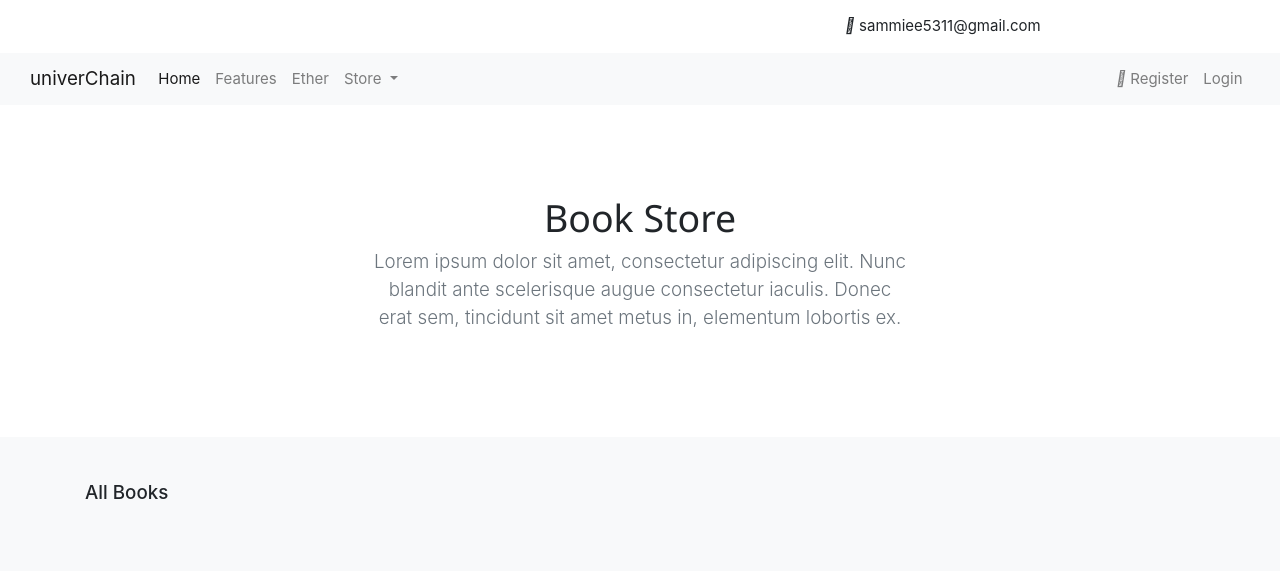
After one commit to sammiee5311/univerChain, a Django app: page /store/ in a window 1280 px wide. The commit adds this page. Shown: the top 571 px of the page. Run offline with Django 3.2, Linux system fonts and the light colour scheme; data that the repository does not hold is empty; some libraries are stand-ins or nearby versions.

Commit message:
store update
- added html files

```diff
--- a/ether/views.py
+++ b/ether/views.py
@@ -21,7 +21,7 @@ def check(request):
                 messages.error(request, 'User already existed.')
 
         elif ether_state and 'registered' in request.POST:
-            registered = contract.functions.registeredStudent(account).call({'from': account})
+            registered = contract.functions.checkRegistered().call({'from': account})
             registered = 'currently registered' if registered else 'you are not registered.'
         else:
             """ error message """
--- /dev/null
+++ b/store/urls.py
@@ -0,0 +1,8 @@
+from django.urls import path
+from . import views
+
+app_name = 'store'
+
+urlpatterns = [
+    path('', views.products, name='products'),
+]
--- a/store/views.py
+++ b/store/views.py
@@ -1,3 +1,17 @@
 from django.shortcuts import render
 
-# Create your views here.
+from .models import Category, Product
+
+
+def categories(request):
+    return {
+        'categories': Category.objects.all()
+    }
+
+def products(request):
+    prods = Product.objects.all()
+
+    context = {
+        'products' : prods
+    }
+    return render(request, 'store/main.html', context)
--- a/templates/partials/_navbar.html
+++ b/templates/partials/_navbar.html
@@ -3,10 +3,10 @@
 <nav class="navbar navbar-expand-lg navbar-light bg-light">
   <div class="container-fluid">
     <a class="navbar-brand" href="{% url 'index' %}">univerChain</a>
-    <button class="navbar-toggler" type="button" data-toggle="collapse" data-target="#navbarNavDropdown">
+    <button class="navbar-toggler" type="button" data-toggle="collapse" data-target="#navbarNavDropdown2">
       <span class="navbar-toggler-icon"></span>
     </button>
-    <div class="collapse navbar-collapse" id="navbarNavDropdown">
+    <div class="collapse navbar-collapse" id="navbarNavDropdown2">
       <ul class="navbar-nav">
         <li class="nav-item">
           <a class="nav-link active" aria-current="page" href="#">Home</a>
@@ -16,6 +16,19 @@
         </li>
         <li class="nav-item">
           <a class="nav-link" href="{% url 'ether' %}">Ether</a>
+        </li>
+        <li class="nav-item dropdown">
+          <a class="nav-link dropdown-toggle" href="#" id="navbarDropdown" role="button" data-toggle="dropdown" aria-haspopup="true" aria-expanded="false">
+            Store
+          </a>
+          <ul class="dropdown-menu" aria-labelledby="navbarDropdown">
+            <li><a class="dropdown-item" href="{% url 'store:products' %}"> All </a></li>
+            {% for c in categories %}
+              <li>
+                <a class="dropdown-item" href="">{{ c.name|title }} </a>
+              </li>
+            {% endfor %}
+          </ul>
         </li>
       </ul>
       <ul class="navbar-nav ml-auto">
--- /dev/null
+++ b/templates/store/main.html
@@ -0,0 +1,53 @@
+{% extends 'base.html' %}
+
+{% block title %} | store {% endblock %}
+
+{% load static %}
+
+{% block content %}
+
+<main>
+
+  <section class="py-5 text-center container">
+    <div class="row py-lg-5">
+      <div class="col-lg-6 col-md-8 mx-auto">
+        <h1 class="h1 fw-bold">Book Store</h1>
+        <p class="lead text-muted">Lorem ipsum dolor sit amet, consectetur adipiscing elit.
+        Nunc blandit ante scelerisque augue consectetur iaculis.
+        Donec erat sem, tincidunt sit amet metus in, elementum lobortis ex.</p>
+      </div>
+    </div>
+  </section>
+
+  <div class="album py-5 bg-light">
+    <div class="container">
+
+      <div class="pb-3 h5">All Books</div>
+      <div class="row row-cols-1 row-cols-sm-2 row-cols-md-5 g-3">
+
+        {% for product in products %}
+
+        <div class="col">
+          <div class="card shadow-sm">
+            <img class="img-fluid" alt="Responsive image" src="{{ product.image.url }}">
+            <div class="card-body">
+              <p class="card-text">
+                <a class="text-dark text-decoration-none" href="{{ product.get_absolute_url }}">{{ product.title }}</a>
+              </p>
+              <div class="d-flex justify-content-between align-items-center">
+                <small class="text-muted">9min read</small>
+              </div>
+            </div>
+          </div>
+        </div>
+
+        {% endfor %}
+
+      </div>
+    </div>
+  </div>
+
+
+</main>
+
+{% endblock %}
--- a/univerchain/settings.py
+++ b/univerchain/settings.py
@@ -71,6 +71,7 @@ TEMPLATES = [
                 'django.template.context_processors.request',
                 'django.contrib.auth.context_processors.auth',
                 'django.contrib.messages.context_processors.messages',
+                'store.views.categories',
             ],
         },
     },
@@ -90,6 +91,9 @@ DATABASES = {
         'PASSWORD': '',
         'HOST': '',
         'PORT': '',
+        'TEST': {
+            'NAME': 'mytestdatabase',
+        }
     }
 }
 
--- a/univerchain/urls.py
+++ b/univerchain/urls.py
@@ -7,7 +7,8 @@ urlpatterns = [
     path('', include('pages.urls')),
     path('admin/', admin.site.urls),
     path('ether/', include('ether.urls')),
-    path('accounts/', include('accounts.urls'))
+    path('accounts/', include('accounts.urls')),
+    path('store/',include('store.urls', namespace='store')),
 ]
 
 if settings.DEBUG:
```
Also changed, not shown: ether/ethereum.py (+1 -6 lines).
